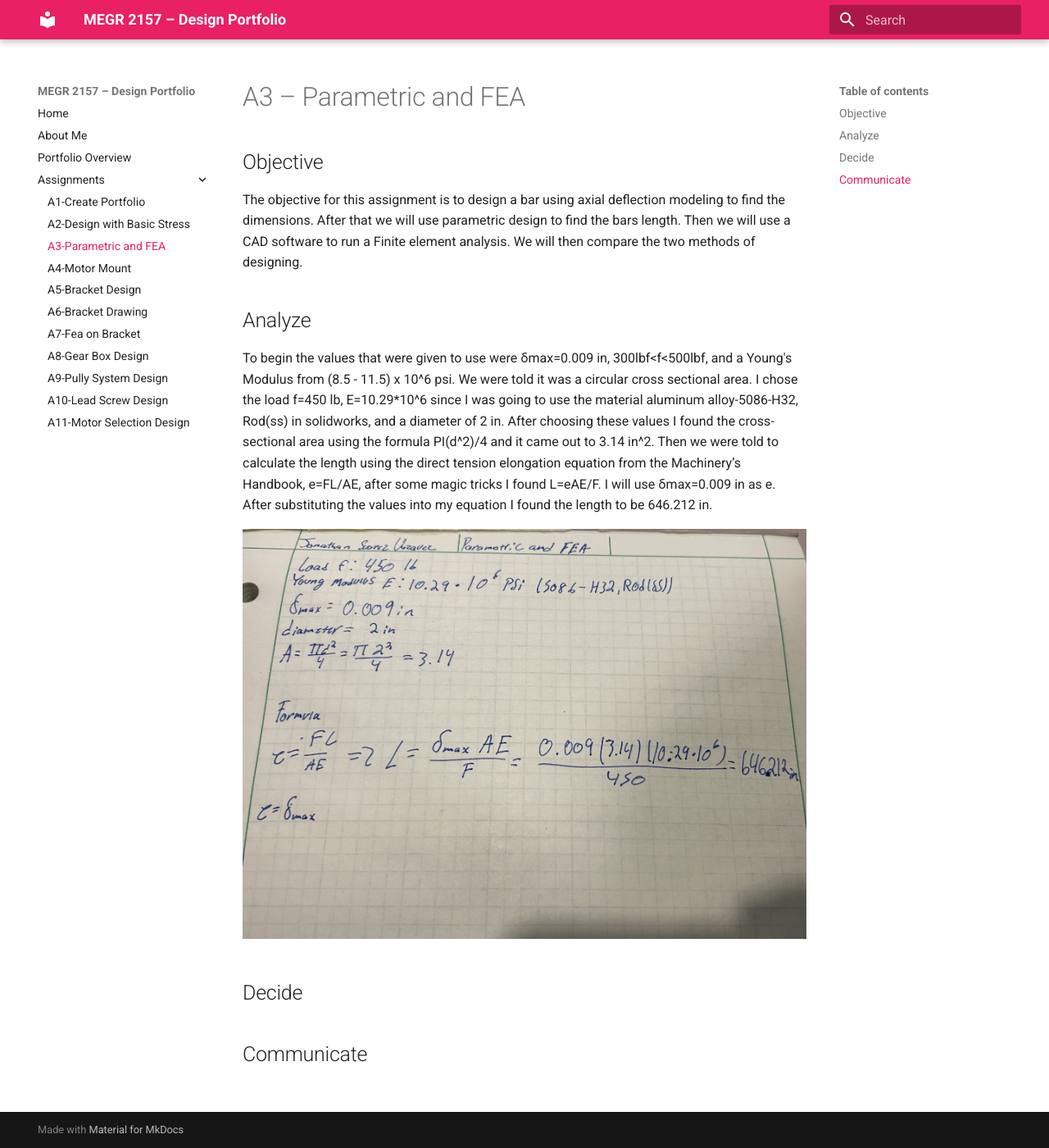
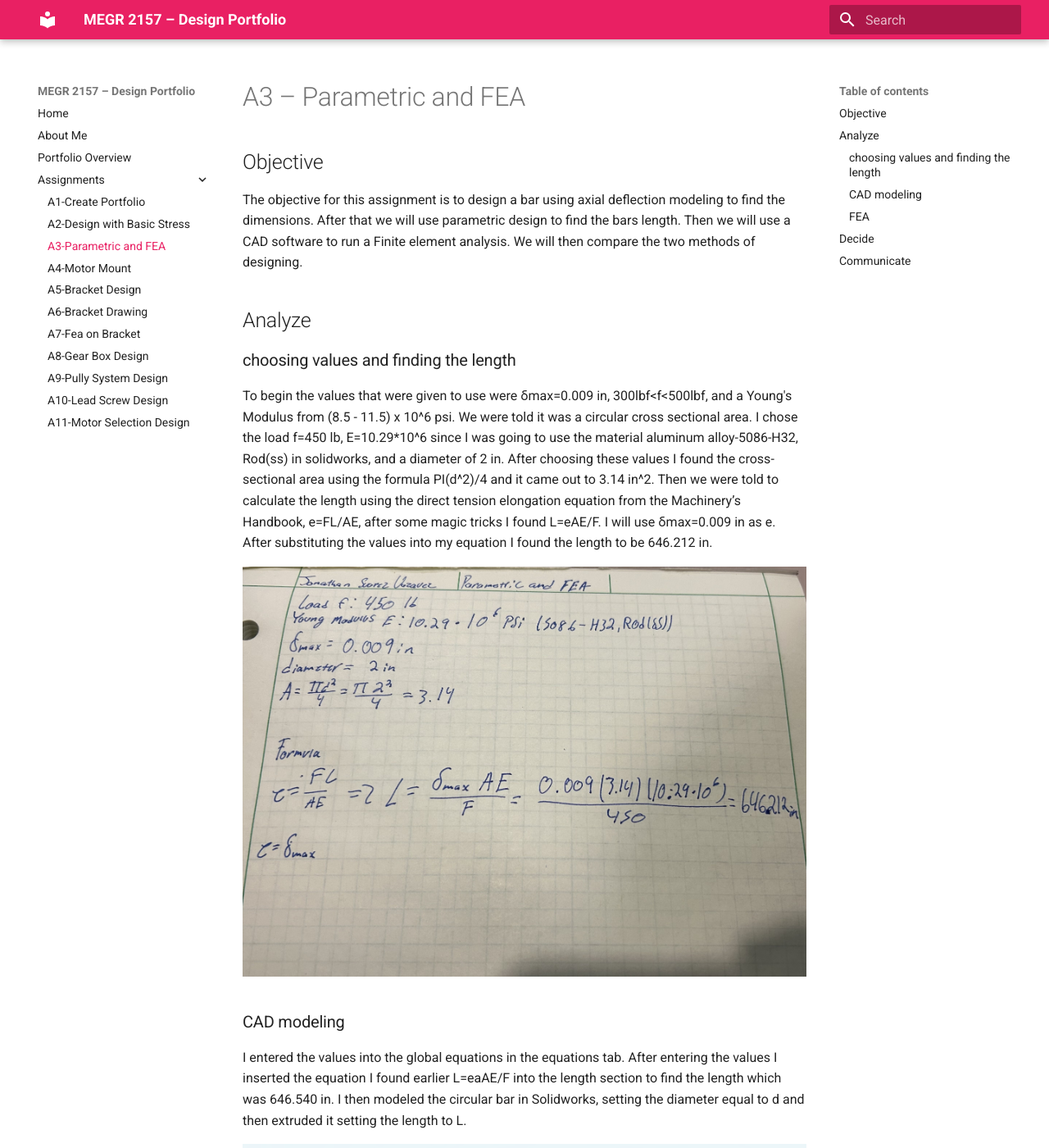
Before and after one commit to JonathanSuarezVazquez/Jonathans-megr2157-portfolio, an MkDocs documentation site: the page built from docs/assignments/A03/index.md, in a window 1280 px wide and 1400 px high. Shown: the whole window at 82% size. Built offline with MkDocs 1.6.1 and Material for MkDocs 9.7.7, drawn with Linux system fonts in a browser that asks for light colours; some of the changed text lies outside the part shown.

Commit message:
Update index.md

```diff
--- a/docs/assignments/A03/index.md
+++ b/docs/assignments/A03/index.md
@@ -4,9 +4,29 @@
 The objective for this assignment is to design a bar using axial deflection modeling to find the dimensions. After that we will use parametric design to find the bars length. Then we will use a CAD software to run a Finite element analysis. We will then compare the two methods of designing.
 
 ## Analyze
+
+### choosing values and finding the length
+
 To begin the values that were given to use were δmax=0.009 in, 300lbf<f<500lbf, and a Young's Modulus from  (8.5 - 11.5) x 10^6 psi. We were told it was a circular cross sectional area. I chose the load f=450 lb, E=10.29*10^6 since I was going to use the material aluminum alloy-5086-H32, Rod(ss) in solidworks, and a diameter of 2 in. After choosing these values I found the cross-sectional area using the formula PI(d^2)/4 and it came out to 3.14 in^2. Then we were told to calculate the length using the direct tension elongation equation from the Machinery’s Handbook, e=FL/AE, after some magic tricks I found L=eAE/F. I will use δmax=0.009 in as e. After substituting the values into my equation I found the length to be 646.212 in.
 
 ![myimage](a3work.jpeg)
+
+### CAD modeling
+
+I entered the values into the global equations in the equations tab. After entering the values I inserted the equation I found earlier L=eaAE/F into the length section to find the length which was 646.540 in. I then modeled the circular bar in Solidworks, setting the diameter equal to d and then extruded it setting the length to L.
+
+![myimage](A3GlobalEquation.png)
+![myimage](a3circle.png)
+![myimage](a3globallength.png)
+
+### FEA
+
+To generate the deflection and von mises map I conducted a FEA. I fixed one of the faces and set the force (f=450lb) to the opposite face pulling the bar into tension. I then changed the units of the von Mises and displacement map to IPS units (psi, in).
+
+![myimage](a3fixed.png)
+![myimage](a3force.png)
+![myimage](a3ures.png)
+![myimage](a3vonmises.png)
 
 ## Decide
 
```
